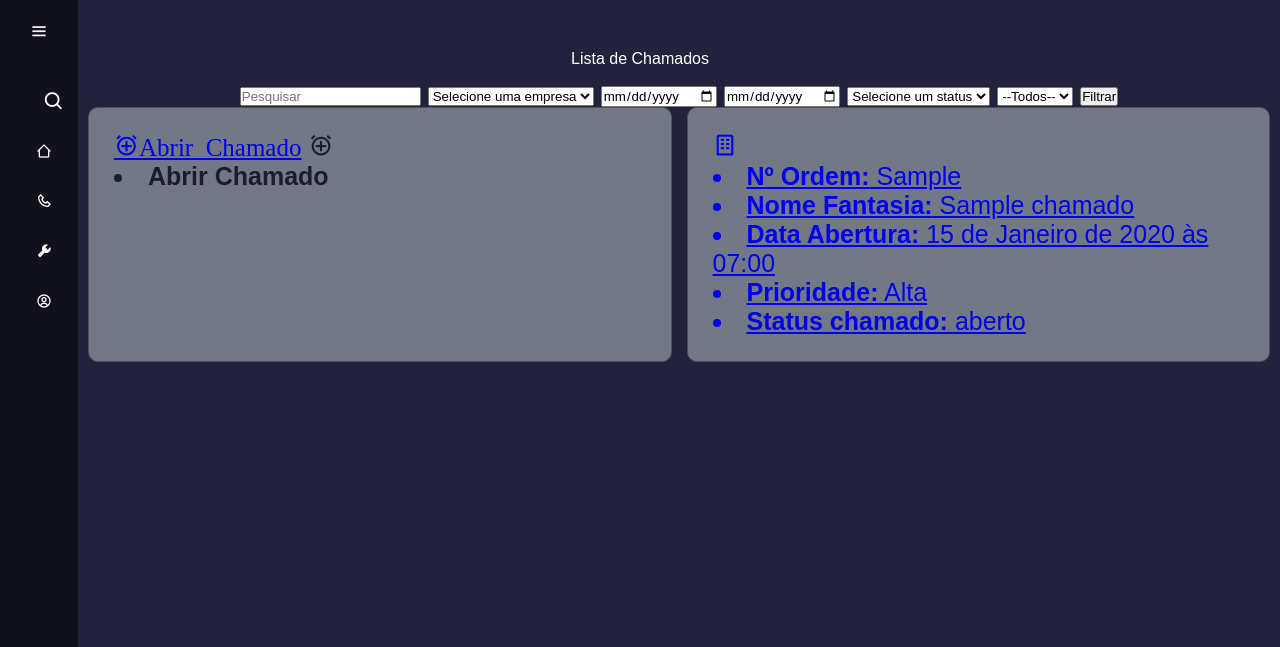
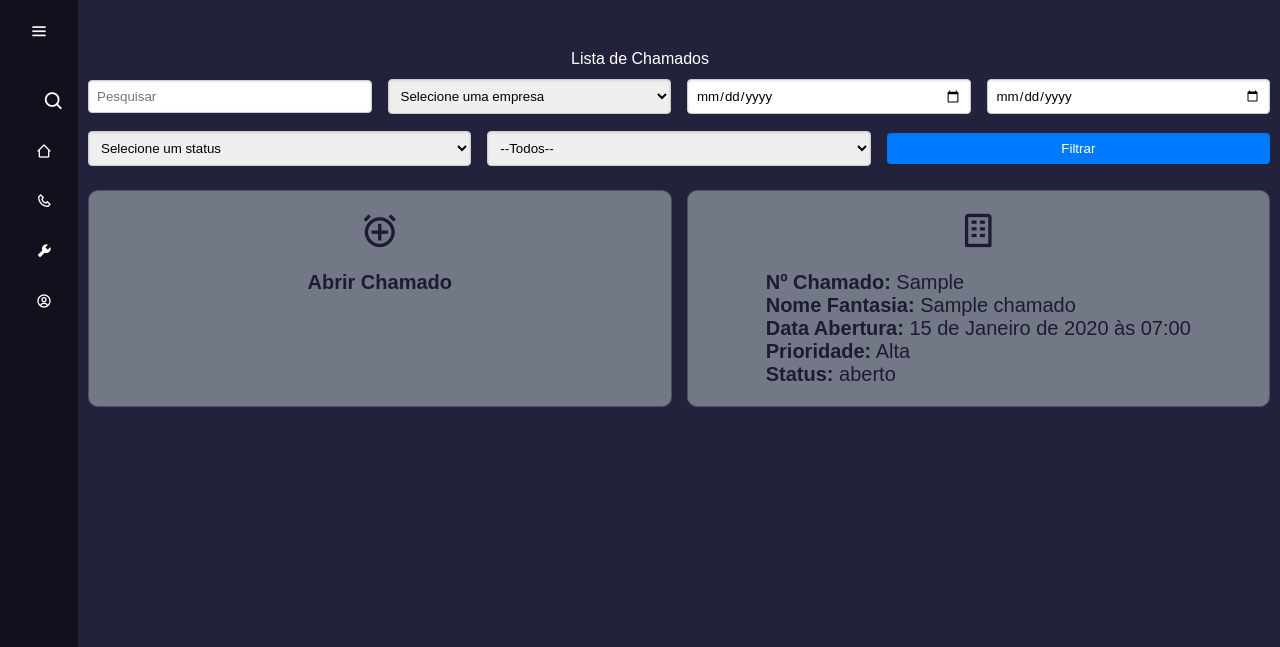
Before and after one commit to MoraesCristian/MTL_MANU, a Django app: page /contact/chamados/ in a window 1280 px wide. Shown: the top 647 px of the page. Run offline with Django 5.2, Linux system fonts and the light colour scheme; a user stored in the database is signed in; tables that the repository leaves empty hold one stand-in row (values such as "Sample post").

Commit message:
Ajuste listar e graficos de chamados

```diff
--- a/base_static/global/css/responsive_form.css
+++ b/base_static/global/css/responsive_form.css
@@ -37,6 +37,7 @@ h1 {
     width: 60%; /* Ajuste para a largura desejada */
     margin: 5px auto; /* Centraliza o card horizontalmente e adiciona margem superior */
     text-decoration: none;
+    margin-bottom: 10px;
 }
 .card a{
     text-decoration: none;
--- a/base_static/global/css/table_responsive.css
+++ b/base_static/global/css/table_responsive.css
@@ -1,37 +1,106 @@
-*{
+* {
   margin: 0;
   padding: 0;
   box-sizing: border-box;
 }
 
-html{
+html {
   font-family: 'Segoe UI', Tahoma, Geneva, Verdana, sans-serif;
   color: white;
   text-align: center;
 }
 
-body{
+body {
   padding: min(50px, 7%);
   height: 100vh;
   background-color: rgb(34, 34, 60);
 }
 
-h1{
+h1 {
   margin: 30px 1;
 }
 
-.card{
+.filter-form {
+  display: flex;
+  flex-wrap: wrap;
+  gap: 1rem;
+  margin-bottom: 1.5rem;
+}
+
+.filter-form .form-group {
+  flex: 1 1 calc(25% - 1rem); /* Adjust percentage as needed */
+  min-width: 150px; /* Minimum width for each form group */
+}
+
+.filter-form .form-group input,
+.filter-form .form-group select,
+.filter-button {
+  width: 100%;
+  padding: 0.5rem;
+  border: 1px solid #ccc;
+  border-radius: 4px;
+  box-shadow: inset 0 1px 3px rgba(0, 0, 0, 0.1);
+}
+
+.filter-button {
+  background-color: #007bff;
+  color: white;
+  cursor: pointer;
+  border: none;
+}
+
+.filter-button:hover {
+  background-color: #0056b3;
+}
+
+@media (max-width: 768px) {
+  .filter-form .form-group {
+    flex: 1 1 calc(50% - 1rem); /* Adjust to fit two items per row on smaller screens */
+  }
+}
+
+@media (max-width: 480px) {
+  .filter-form .form-group {
+    flex: 1 1 100%; /* Full width for each item on very small screens */
+  }
+}
+
+
+.card {
   padding: 1em;
   border: 1px solid rgb(75, 82, 92);
   border-radius: 10px;
   background-color: #737886;
   text-align: left;
   text-decoration: none;
+  font-size: 20px;
 }
 
-.grid-container{
+.card.abrir-chamado-card {
+  text-align: center; /* Centraliza o texto e o ícone */
+}
+
+.card .full-card-link {
+  display: flex;
+  flex-direction: column;
+  align-items: center;
+  text-decoration: none;
+  color: inherit;
+}
+
+.card-list {
+  list-style-type: none;  /* Remove os pontos */
+  padding: 0;  /* Remove o padding padrão */
+}
+
+.card .full-card-link i {
+  font-size: 2em;
+  margin-bottom: 0.5em;
+}
+
+.grid-container {
   display: grid;
-  grid-template-columns: repeat(auto-fit,minmax(300px,1fr));
+  grid-template-columns: repeat(auto-fit, minmax(300px, 1fr));
   gap: 15px;
   justify-content: center;
 }
--- a/contact/models.py
+++ b/contact/models.py
@@ -200,6 +200,7 @@ class Chamado(models.Model):
     assinatura = models.ImageField(upload_to='signatures/', null=True, blank=True)
     nome_assinante = models.CharField(max_length=255, blank=True)
     email_assinante = models.EmailField(blank=True)
+    cargo_assinante = models.CharField(max_length=255, blank=True)
 
     def save(self, *args, **kwargs):
         if not self.pk:
--- a/contact/templates/contact/assinature.html
+++ b/contact/templates/contact/assinature.html
@@ -24,6 +24,8 @@
             <input type="text" id="nome_assinante" name="nome_assinante" value="{{ nome_assinante }}" required>
             <label for="email_assinante">Email do Assinante:</label>
             <input type="email" id="email_assinante" name="email_assinante" value="{{ email_assinante }}" required>
+            <label for="cargo-assinante">Cargo:</label>
+            <input type="text" id="cargo_assinante" name="cargo_assinante" value="{{ cargo_assinante }}" required>
             <button type="submit">Salvar Assinatura</button>
         </div>
     </form>
--- a/contact/templates/contact/assinature_view.html
+++ b/contact/templates/contact/assinature_view.html
@@ -7,6 +7,7 @@
     </div>
     <p><strong>Nome do Assinante:</strong> {{ nome_assinante }}</p>
     <p><strong>Email do Assinante:</strong> {{ email_assinante }}</p>
+    <p><strong>Cargo:</strong> {{ cargo_assinante }}</p>
     {% if chamado.status_chamado != 'concluido' %}
         <a href="{% url 'contact:save_signature' chamado.id %}"><button>Editar</button></a>
     {% endif %}
--- a/contact/templates/contact/listar_chamados.html
+++ b/contact/templates/contact/listar_chamados.html
@@ -10,73 +10,102 @@
 {% block content %}
 
 {% if user.tipo_usuario == 'admin' or user.tipo_usuario == 'operador' or user.tipo_usuario == 'manager' %}
-  <form method="get">
+  <form method="get" class="filter-form">
+    <div class="form-group">
       <input type="text" name="search" placeholder="Pesquisar" value="{{ request.GET.search }}">
+    </div>
+    <div class="form-group">
       <select name="empresa_id">
         <option value="">Selecione uma empresa</option>
         {% for empresa in empresas %}
         <option value="{{ empresa.id }}" {% if request.GET.empresa_id == empresa.id|stringformat:"s" %}selected{% endif %}>{{ empresa.nome_fantasia }}</option>
         {% endfor %}
       </select>
+    </div>
+    <div class="form-group">
       <input type="date" name="data_abertura_inicio" value="{{ request.GET.data_abertura_inicio }}">
+    </div>
+    <div class="form-group">
       <input type="date" name="data_abertura_fim" value="{{ request.GET.data_abertura_fim }}">
-
+    </div>
+    <div class="form-group">
       <select name="status_chamado">
         <option value="">Selecione um status</option>
         <option value="aberto" {% if request.GET.status_chamado == "aberto" %}selected{% endif %}>Aberto</option>
         <option value="concluido" {% if request.GET.status_chamado == "concluido" %}selected{% endif %}>Concluído</option>
         <option value="executando" {% if request.GET.status_chamado == "executando" %}selected{% endif %}>Executando</option>
         <option value="rejeitado" {% if request.GET.status_chamado == "rejeitado" %}selected{% endif %}>Rejeitado</option>
+        <option value="assinatura" {% if request.GET.status_chamado == "assinatura" %}selected{% endif %}>Assinatura</option>
       </select>
+    </div>
+    <div class="form-group">
       <select name="prioridade_chamado">
         <option value="">--Todos--</option>
         <option value="Alta" {% if request.GET.prioridade_chamado == "Alta" %}selected{% endif %}>Alta</option>
         <option value="Normal" {% if request.GET.prioridade_chamado == "Normal" %}selected{% endif %}>Normal</option>
         <option value="Baixa" {% if request.GET.prioridade_chamado == "Baixa" %}selected{% endif %}>Baixa</option>
       </select>
-    <button type="submit">Filtrar</button>
+    </div>
+    <div class="form-group">
+      <button type="submit" class="filter-button">Filtrar</button>
+    </div>
   </form>
 {% else %}
-  <form method="get">
+  <form method="get" class="filter-form">
+    <div class="form-group">
       <input type="text" name="search" placeholder="Pesquisar" value="{{ request.GET.search }}">
+    </div>
+    <div class="form-group">
       <input type="date" name="data_abertura_inicio" value="{{ request.GET.data_abertura_inicio }}">
+    </div>
+    <div class="form-group">
       <input type="date" name="data_abertura_fim" value="{{ request.GET.data_abertura_fim }}">
-
+    </div>
+    <div class="form-group">
       <select name="status_chamado">
         <option value="">Selecione um status</option>
         <option value="aberto" {% if request.GET.status_chamado == "aberto" %}selected{% endif %}>Aberto</option>
         <option value="concluido" {% if request.GET.status_chamado == "concluido" %}selected{% endif %}>Concluído</option>
         <option value="executando" {% if request.GET.status_chamado == "executando" %}selected{% endif %}>Executando</option>
         <option value="rejeitado" {% if request.GET.status_chamado == "rejeitado" %}selected{% endif %}>Rejeitado</option>
+        <option value="assinatura" {% if request.GET.status_chamado == "assinatura" %}selected{% endif %}>Assinatura</option>
       </select>
+    </div>
+    <div class="form-group">
       <select name="prioridade_chamado">
         <option value="">--Todos--</option>
         <option value="Alta" {% if request.GET.prioridade_chamado == "Alta" %}selected{% endif %}>Alta</option>
         <option value="Normal" {% if request.GET.prioridade_chamado == "Normal" %}selected{% endif %}>Normal</option>
         <option value="Baixa" {% if request.GET.prioridade_chamado == "Baixa" %}selected{% endif %}>Baixa</option>
       </select>
-    <button type="submit">Filtrar</button>
+    </div>
+    <div class="form-group">
+      <button type="submit" class="filter-button">Filtrar</button>
+    </div>
   </form>
 {% endif %}
 
 <div class="grid-container">
   {% if user.tipo_usuario == 'admin' or user.tipo_usuario == 'operador' or user.tipo_usuario == 'manager' %}
-    <div class="card">
-      <a href="{% url 'contact:abrir_chamado' %}" class='bx bx-alarm-add'>Abrir Chamado</a>
+    <div class="card abrir-chamado-card">
+      <a href="{% url 'contact:abrir_chamado' %}" class="full-card-link">
         <i class='bx bx-alarm-add'></i>
-      <li><strong>Abrir Chamado</strong></li>
+        <strong>Abrir Chamado</strong>
+      </a>
     </div>
   {% endif %}
 
   {% for chamado in chamados %}
     <div class="card">
-      <a href="{% url 'contact:visualizar_chamado' chamado.id %}" class="full-card-link">
+      <a href="{% url 'contact:load_informacao_chamado' chamado.id %}" class="full-card-link">
         <i class='bx bx-building'></i>
-        <li><strong>Nº Ordem:</strong> {{ chamado.numero_ordem }}</li>
+        <ul class="card-list">
+          <li><strong>Nº Chamado:</strong> {{ chamado.numero_ordem }}</li>
           <li><strong>Nome Fantasia:</strong> {{ chamado.empresa_nome_fantasia }}</li>
           <li><strong>Data Abertura:</strong> {{ chamado.data_criacao }}</li>
           <li><strong>Prioridade:</strong> {{ chamado.prioridade_chamado }}</li>
-        <li><strong>Status chamado:</strong> {{ chamado.status_chamado }}</li>
+          <li><strong>Status:</strong> {{ chamado.status_chamado }}</li>
+        </ul>
       </a>
     </div>
   {% endfor %}
--- a/contact/urls.py
+++ b/contact/urls.py
@@ -34,6 +34,7 @@ urlpatterns = [
     path('tarefas/criar/', views.criar_tarefa, name='criar_tarefa'),
     path('ajax/load-areas/', views.ajax_load_areas, name='ajax_load_areas'),
     path('ajax/load-tarefas/', views.ajax_load_tarefas, name='ajax_load_tarefas'),
+    path('ajax/load-empresa-address/', views.load_empresa_address, name='load_empresa_address'),
     path('listar_tarefas/', views.listar_tarefas, name='listar_tarefas'),
     path('tarefas/<int:tarefa_id>/detalhes/', views.listar_detalhes_tarefa, name='listar_detalhes_tarefa'),
     path('tarefas/<int:tarefa_id>/detalhes/criar/', views.criar_detalhe_tarefa, name='criar_detalhe_tarefa'),
--- a/contact/views/chamado_views.py
+++ b/contact/views/chamado_views.py
@@ -132,6 +132,13 @@ def abrir_chamado(request):
 
     return render(request, 'contact/abrir_chamado.html', {'form': form})
 
+@login_required
+def load_empresa_address(request):
+    empresa_id = request.GET.get('empresa_id')
+    empresa = Empresa.objects.get(id=empresa_id)
+    address = f"{empresa.logradouro}, {empresa.estado}"
+    return JsonResponse({'address': address})
+
 
 def buscar_tarefas(request):
     area_id = request.GET.get('area')
--- a/pyproject.toml
+++ b/pyproject.toml
@@ -13,6 +13,7 @@ django-stubs-ext = "^5.0.4"
 pillow = "^10.4.0"
 django-crispy-forms = "^2.3"
 crispy-bootstrap4 = "^2024.1"
+pandas = "^2.2.3"
 
 
 [tool.poetry.group.dev.dependencies]
```
Also changed, not shown: contact/templates/contact/abrir_chamado.html (+21 -4 lines), contact/templates/contact/home.html (+7 -5 lines), contact/views/area_chamadoviews.py (+10 -25 lines), contact/views/contact_views.py (+78 -80 lines), contact/migrations/0030_chamado_cargo_assinante.py (added), 1 other file. Lines whose indentation alone changed are shown as unchanged.
